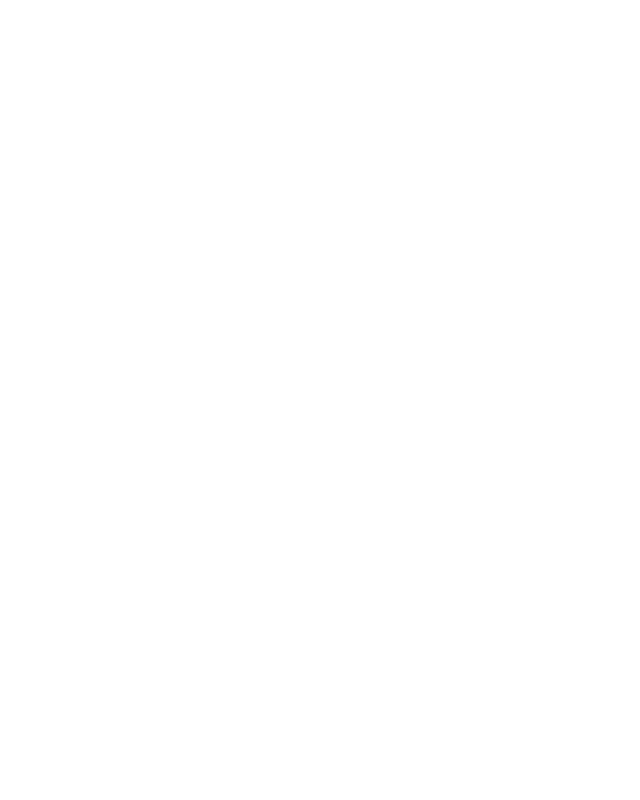
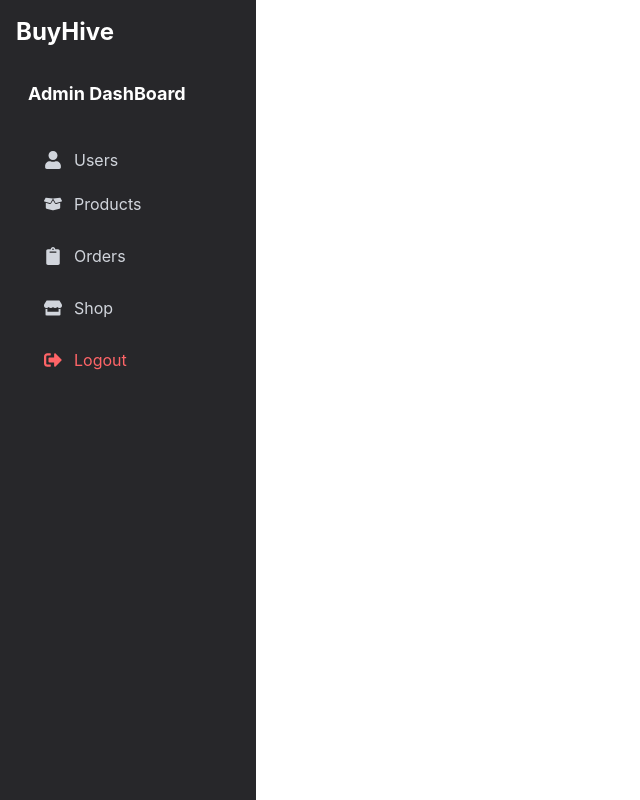
Before and after one commit to Vish75-c/Ecommerce, a React (Vite) app in the folder frontend/: page /admin in a window 1280 px wide. Before the commit this address had no page. Shown: the whole page, without its empty margins (0-640 px from the left). Built offline with nearby package versions, Linux system fonts and the light colour scheme.

Commit message:
AdminSlideBar

```diff
--- a/frontend/src/App.jsx
+++ b/frontend/src/App.jsx
@@ -11,6 +11,7 @@
 import OrderConfirmation from "./components/Pages/OrderConfirmation";
 import Orderdetail from "./components/Pages/Orderdetail";
 import Order from "./components/Pages/orders";
+import AdminLayout from "./components/Admin/AdminLayout";
 const App = () => {
   return (
     <BrowserRouter>
@@ -30,6 +31,9 @@
           <Route path='/order/:id' element={<Orderdetail/>}></Route>
           <Route path="/my-orders" element={<Order/>}></Route>
         </Route>
+        <Route path="/admin" element={<AdminLayout/>}>
+        <Route path='/admin/:check'></Route>
+        </Route>
 
         {/*  */}
       </Routes>
--- /dev/null
+++ b/frontend/src/components/Admin/AdminLayout.jsx
@@ -0,0 +1,26 @@
+import React, { useState } from 'react'
+import { FaBars } from 'react-icons/fa';
+import AdminSlideBar from './AdminSlideBar';
+
+const AdminLayout = () => {
+    const [isOpen,setisOpen]=useState(true);
+    const toggleSlide=()=>{
+        setisOpen(!isOpen);
+    }
+  return (
+    <div className=''>
+      {/* Small Screen Navigation */}
+      <nav className='flex md:hidden bg-zinc-800 py-6 px-4 items-center'>
+        <FaBars onClick={toggleSlide} className='text-white mr-6'size={20}/>
+        <h1 className='text-white text-lg font-bold'>Admin DashBoard</h1>
+      </nav>
+      {/* overlay for small screen */}
+        {isOpen&&<div className='md:hidden fixed top-19 inset-0 bg-black z-10 opacity-50 w-full'></div>}
+      <div className={`fixed z-50 inset-0 left-0 min-h-screen w-64 bg-zinc-800 ${isOpen?'translate-x-0':'-translate-x-full'} transition-transform duration-300 md:static md:translate-x-0`}>
+        <AdminSlideBar setisOpen={setisOpen}/>
+      </div>
+    </div>
+  )
+}
+
+export default AdminLayout
--- /dev/null
+++ b/frontend/src/components/Admin/AdminProduct.jsx
@@ -0,0 +1,11 @@
+import React from 'react'
+
+const AdminProduct = () => {
+  return (
+    <div>
+
+    </div>
+  )
+}
+
+export default AdminProduct
--- /dev/null
+++ b/frontend/src/components/Admin/AdminSlideBar.jsx
@@ -0,0 +1,73 @@
+import React from "react";
+import { FaBox, FaSignOutAlt,FaBoxOpen, FaClipboard, FaStore, FaUser } from "react-icons/fa";
+import { Link, NavLink } from "react-router-dom";
+import { useNavigate } from "react-router-dom";
+const AdminSlideBar = (props) => {
+    const navigate=useNavigate();
+    const handleLogout=()=>{
+        navigate('/')
+    }
+  return (
+    <div className="p-4 flex flex-col ">
+      <h1 className="text-2xl text-white mb-5 font-bold">BuyHive</h1>
+      <div className="flex p-3 flex-col text-white">
+        <Link to="/admin" onClick={()=>props.setisOpen(false)} className="text-white text-lg font-bold mb-8">
+          Admin DashBoard
+        </Link>
+        <NavLink
+          to="/admin/user"
+          className={({ isActive }) =>
+            isActive
+              ? "flex items-center gap-3 px-4 py-2 mb-1 rounded-lg bg-zinc-700 text-emerald-400 font-semibold transition-colors"
+              : "flex items-center gap-3 px-4 py-2 mb-1 rounded-lg text-gray-300 hover:bg-zinc-700 hover:text-emerald-300 transition-colors"
+          }
+        >
+          <FaUser className="text-lg" />
+          <span>Users</span>
+        </NavLink>
+        <NavLink
+          to="/admin/products"
+          className={({ isActive }) =>
+            isActive
+              ? "flex items-center gap-3 px-4 py-2 mb-3 rounded-lg bg-zinc-700 text-emerald-400 font-semibold transition-colors"
+              : "flex items-center gap-3 px-4 py-2 mb-3 rounded-lg text-gray-300 hover:bg-zinc-700 hover:text-emerald-300 transition-colors"
+          }
+        >
+          <FaBoxOpen className="text-lg" />
+          <span>Products</span>
+        </NavLink>
+        <NavLink
+          to="/admin/orders"
+          className={({ isActive }) =>
+            isActive
+              ? "flex items-center gap-3 px-4 py-2 mb-3 rounded-lg bg-zinc-700 text-emerald-400 font-semibold transition-colors"
+              : "flex items-center gap-3 px-4 py-2 mb-3 rounded-lg text-gray-300 hover:bg-zinc-700 hover:text-emerald-300 transition-colors"
+          }
+        >
+          <FaClipboard className="text-lg" />
+          <span>Orders</span>
+        </NavLink>
+        <NavLink
+          to="/"
+          className={({ isActive }) =>
+            isActive
+              ? "flex items-center gap-3 px-4 py-2 mb-3 rounded-lg bg-zinc-700 text-emerald-400 font-semibold transition-colors"
+              : "flex items-center gap-3 px-4 py-2 mb-3 rounded-lg text-gray-300 hover:bg-zinc-700 hover:text-emerald-300 transition-colors"
+          }
+        >
+          <FaStore className="text-lg" />
+          <span>Shop</span>
+        </NavLink>
+        <button
+        onClick={handleLogout}
+        className="flex items-center gap-3 px-4 py-2 rounded-lg text-red-400 hover:bg-zinc-700 hover:text-red-300 transition-colors"
+      >
+        <FaSignOutAlt className="text-lg" />
+        <span>Logout</span>
+      </button>
+      </div>
+    </div>
+  );
+};
+
+export default AdminSlideBar;
--- a/frontend/src/components/Common/Navbar.jsx
+++ b/frontend/src/components/Common/Navbar.jsx
@@ -31,6 +31,7 @@
         </div>
         {/* right icons */}
         <div className="flex items-center space-x-4">
+          <Link to='/admin' className='text-white text-sm py-1 opacity-80 rounded-md px-3 bg-black'>Admin</Link>
             <Link to='/login' className='hover:text-black '><HiOutlineUser className='h-6 w-6 text-gray-700'/></Link>
             <button className='relative hover:text-black text-gray-700' onClick={()=>(setopen(true))}>
                 <HiOutlineShoppingBag className='h-6 w-6 text-gray-700'/>
@@ -50,10 +51,10 @@
         </div>
         <div className='flex flex-col p-4 space-y-3'>
           <h1 className='text-black text-xl font-bold'>Menu</h1>
-                      <Link to='#' className='text-gray-700 hover:text-black font-medium uppercase text-sm'>Men</Link>
-            <Link to='#' className='text-gray-700 hover:text-black font-medium uppercase text-sm'>Women</Link>
-            <Link to='#' className='text-gray-700 hover:text-black font-medium uppercase text-sm'>Top Wear</Link>
-            <Link to='#' className='text-gray-700 hover:text-black font-medium uppercase text-sm'>Buttom Wear</Link>
+                      <Link to='/collections/all' className='text-gray-700 hover:text-black font-medium uppercase text-sm'>Men</Link>
+            <Link to='/collections/all' className='text-gray-700 hover:text-black font-medium uppercase text-sm'>Women</Link>
+            <Link to='/collections/all' className='text-gray-700 hover:text-black font-medium uppercase text-sm'>Top Wear</Link>
+            <Link to='/collections/all' className='text-gray-700 hover:text-black font-medium uppercase text-sm'>Buttom Wear</Link>
         </div>
       </div>
     </>
```
Also changed, not shown: frontend/src/components/Admin/AdminOrder.jsx (added), frontend/src/components/Admin/AdminUsers.jsx (added).
